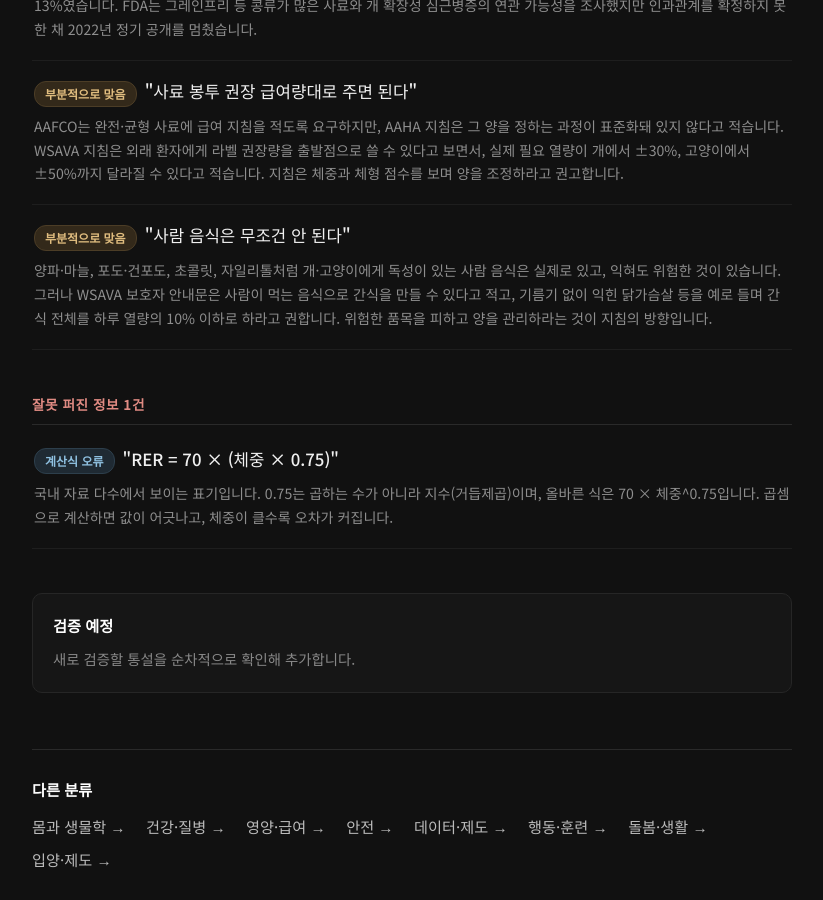
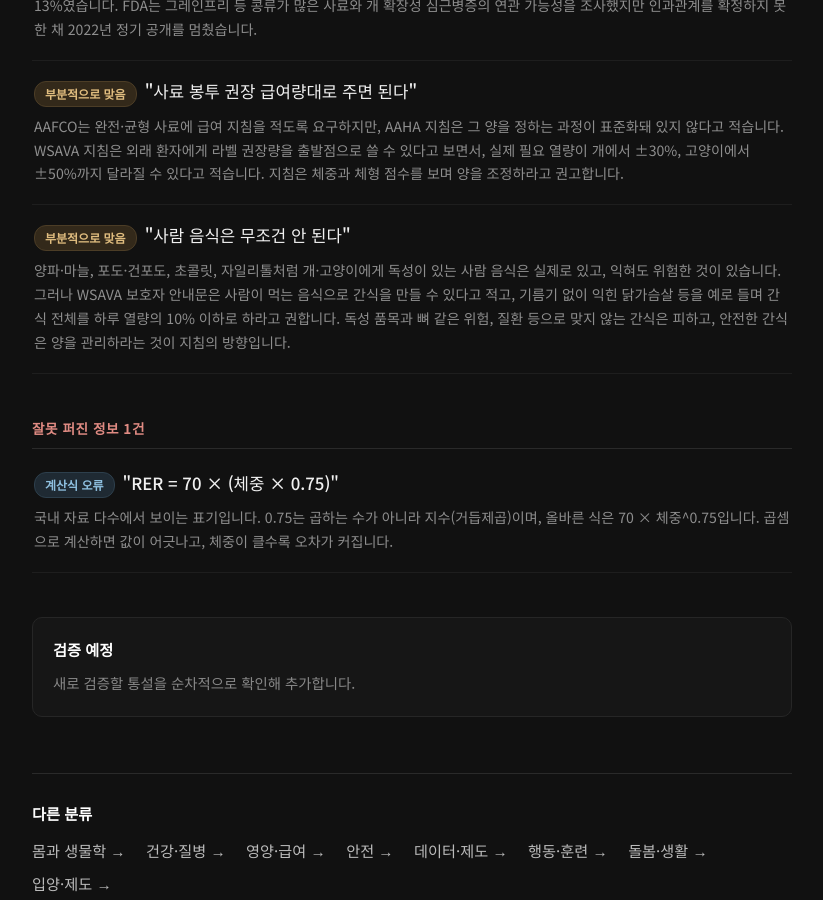
Before and after one commit to polystock/maearion.github.io, a Jekyll site: the page built from myths.html, in a window 1280 px wide and 900 px high, scrolled down 1896 px. Shown: the whole window, without its empty margins (228-1051 px from the left). Built offline with Jekyll 4.4.1, drawn with Linux system fonts in a browser that asks for light colours.

Commit message:
[daily] 사람 음식: 외부 검수 C005 반영 — "나머지는 양이 문제" 문구를 원문 범위로 좁힘
Co-Authored-By: Claude Opus 5.5 <noreply@anthropic.com>
Claude-Session: https://claude.ai/code/session_01U4LGxW2RjBYAYHZsR4ajeJ

```diff
--- a/_data/myths.yml
+++ b/_data/myths.yml
@@ -109,7 +109,7 @@ verified:
       claim: >-
         "사람 음식은 무조건 안 된다"
       summary: >-
-        양파·마늘, 포도·건포도, 초콜릿, 자일리톨처럼 개·고양이에게 독성이 있는 사람 음식은 실제로 있고, 익혀도 위험한 것이 있습니다. 그러나 WSAVA 보호자 안내문은 사람이 먹는 음식으로 간식을 만들 수 있다고 적고, 기름기 없이 익힌 닭가슴살 등을 예로 들며 간식 전체를 하루 열량의 10% 이하로 하라고 권합니다. 위험한 품목을 피하고 양을 관리하라는 것이 지침의 방향입니다.
+        양파·마늘, 포도·건포도, 초콜릿, 자일리톨처럼 개·고양이에게 독성이 있는 사람 음식은 실제로 있고, 익혀도 위험한 것이 있습니다. 그러나 WSAVA 보호자 안내문은 사람이 먹는 음식으로 간식을 만들 수 있다고 적고, 기름기 없이 익힌 닭가슴살 등을 예로 들며 간식 전체를 하루 열량의 10% 이하로 하라고 권합니다. 독성 품목과 뼈 같은 위험, 질환 등으로 맞지 않는 간식은 피하고, 안전한 간식은 양을 관리하라는 것이 지침의 방향입니다.
 misinfo:
   label: >-
     잘못 퍼진 정보
--- a/_docs/myth-human-food-forbidden.html
+++ b/_docs/myth-human-food-forbidden.html
@@ -1,14 +1,14 @@
 ---
 title: >-
-  "사람 음식은 무조건 안 된다"는 사실인가 — 위험한 음식은 따로 있고, 나머지는 양이 문제다
+  "사람 음식은 무조건 안 된다"는 사실인가 — 위험한 것은 피하고, 안전한 간식은 양을 관리한다
 og_title: >-
   "사람 음식은 무조건 안 된다"는 사실인가
 description: >-
-  양파·마늘, 포도·건포도, 초콜릿, 자일리톨처럼 사람에게는 괜찮지만 개·고양이에게 독성이 있는 음식은 실제로 있고, 개에게는 마카다미아도 그렇다. 그러나 세계소동물수의사회(WSAVA) 보호자 안내문은 사람이 먹는 음식으로 간식을 만들 수 있다고 적고, 기름기 없이 익힌 닭가슴살 등을 예로 들며 간식 전체를 하루 열량의 10% 이하로 하라고 권한다. 위험한 품목을 피하고 양을 관리하라는 것이 지침의 방향이다.
+  양파·마늘, 포도·건포도, 초콜릿, 자일리톨처럼 사람에게는 괜찮지만 개·고양이에게 독성이 있는 음식은 실제로 있고, 개에게는 마카다미아도 그렇다. 그러나 세계소동물수의사회(WSAVA) 보호자 안내문은 사람이 먹는 음식으로 간식을 만들 수 있다고 적고, 기름기 없이 익힌 닭가슴살 등을 예로 들며 간식 전체를 하루 열량의 10% 이하로 하라고 권한다. 독성 품목과 뼈 같은 위험, 질환 등으로 맞지 않는 간식은 피하고, 안전한 간식은 양을 관리하라는 것이 지침의 방향이다.
 og_description: >-
   개·고양이에게 독성이 있는 사람 음식, 독성이 없어도 문제가 되는 경우, 지침이 사람 음식을 간식으로 다루는 방식을 1차 자료로 정리합니다.
 ld_headline: >-
-  "사람 음식은 무조건 안 된다"는 사실인가 — 위험한 음식은 따로 있고, 나머지는 양이 문제다
+  "사람 음식은 무조건 안 된다"는 사실인가 — 위험한 것은 피하고, 안전한 간식은 양을 관리한다
 ld_description: >-
   개·고양이에게 독성이 있는 사람 음식, 고지방 음식과 뼈의 위험, WSAVA·AAHA 지침이 사람 음식을 간식으로 다루는 방식 정리.
 published_at: "2026-10-20"
@@ -40,7 +40,7 @@ faq:
 <div class="verdict">판정: 부분적으로 맞음</div>
 <h1>"사람 음식은 무조건 안 된다"는 사실인가</h1>
 
-<p class="lead">조심하라는 부분은 맞다. 양파·마늘, 포도·건포도, 초콜릿, 자일리톨처럼 <strong>사람에게는 괜찮지만 개·고양이에게 독성이 있는 음식이 실제로 있다.</strong> 그러나 "무조건"은 지침과 맞지 않는다. 세계소동물수의사회(WSAVA)의 보호자 안내문은 사람이 먹는 음식으로 간식을 만들 수 있다고 적고, 기름기 없이 익힌 닭가슴살 등을 예로 들며 간식 전체를 하루 열량의 10% 이하로 하라고 권한다. 지침의 방향은 전면 금지가 아니라 <strong>위험한 품목은 피하고, 나머지는 양을 관리하는 것</strong>이다.</p>
+<p class="lead">조심하라는 부분은 맞다. 양파·마늘, 포도·건포도, 초콜릿, 자일리톨처럼 <strong>사람에게는 괜찮지만 개·고양이에게 독성이 있는 음식이 실제로 있다.</strong> 그러나 "무조건"은 지침과 맞지 않는다. 세계소동물수의사회(WSAVA)의 보호자 안내문은 사람이 먹는 음식으로 간식을 만들 수 있다고 적고, 기름기 없이 익힌 닭가슴살 등을 예로 들며 간식 전체를 하루 열량의 10% 이하로 하라고 권한다. 지침의 방향은 전면 금지가 아니라 <strong>독성 품목과 뼈 같은 위험, 질환 등으로 맞지 않는 간식은 피하고, 안전한 간식은 양을 관리하는 것</strong>이다.</p>
 <p class="meta">작성: 에카원 · 2026년 10월</p>
 
 <h2>1. 실제로 독성이 있는 사람 음식</h2>
@@ -75,7 +75,7 @@ faq:
 <h2>4. 정리 — 어디까지 맞나</h2>
 <ul>
 <li><strong>맞는 부분:</strong> 양파·마늘, 포도·건포도, 초콜릿, 자일리톨, 알코올 등 개·고양이에게 독성이 있는 사람 음식은 실제로 있고(마카다미아는 개에서 보고됐다), 익혀도 위험한 것이 있다. 기름진 식탁 음식과 뼈도 독성과 별개로 위험하다. 사람 음식을 조심하라는 경고 자체는 근거가 있다.</li>
-<li><strong>바로잡을 부분:</strong> WSAVA 안내문은 사람이 먹는 음식으로 간식을 만들 수 있다고 적고, AAHA·WSAVA 지침은 식탁 음식을 간식 허용량 안에서 계산하도록 한다. "사람 음식은 무조건 안 된다"는 결론은 이 근거에서 나오지 않는다. 지침이 요구하는 것은 독성 품목을 피하고, 간식 전체를 하루 열량의 10% 이하로 관리하는 것이다.</li>
+<li><strong>바로잡을 부분:</strong> WSAVA 안내문은 사람이 먹는 음식으로 간식을 만들 수 있다고 적고, AAHA·WSAVA 지침은 식탁 음식을 간식 허용량 안에서 계산하도록 한다. "사람 음식은 무조건 안 된다"는 결론은 이 근거에서 나오지 않는다. 지침이 요구하는 것은 독성 품목과 뼈 같은 위험, 질환 등으로 맞지 않는 간식을 피하고, 간식 전체를 하루 열량의 10% 이하로 관리하는 것이다.</li>
 </ul>
 
 <h2>자주 묻는 질문 (FAQ)</h2>
```
Also changed, not shown: _ops/evidence/myth-human-food-forbidden.md (+3 -0 lines).
